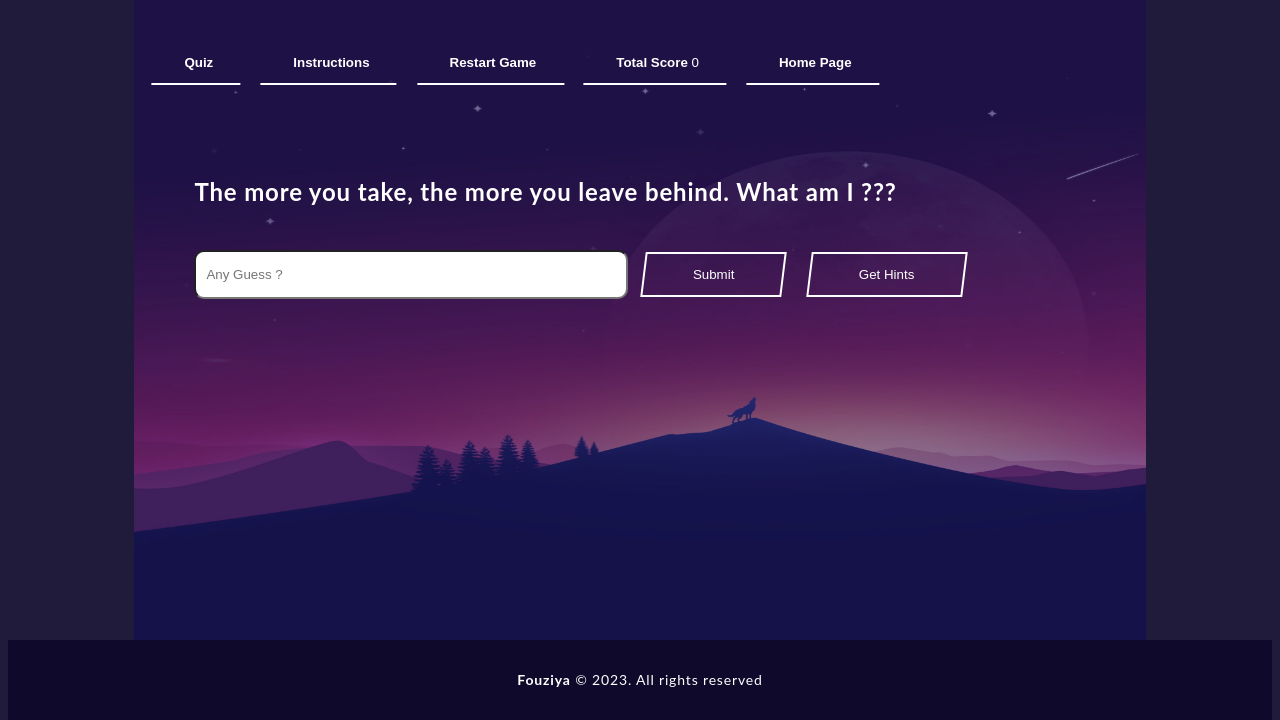
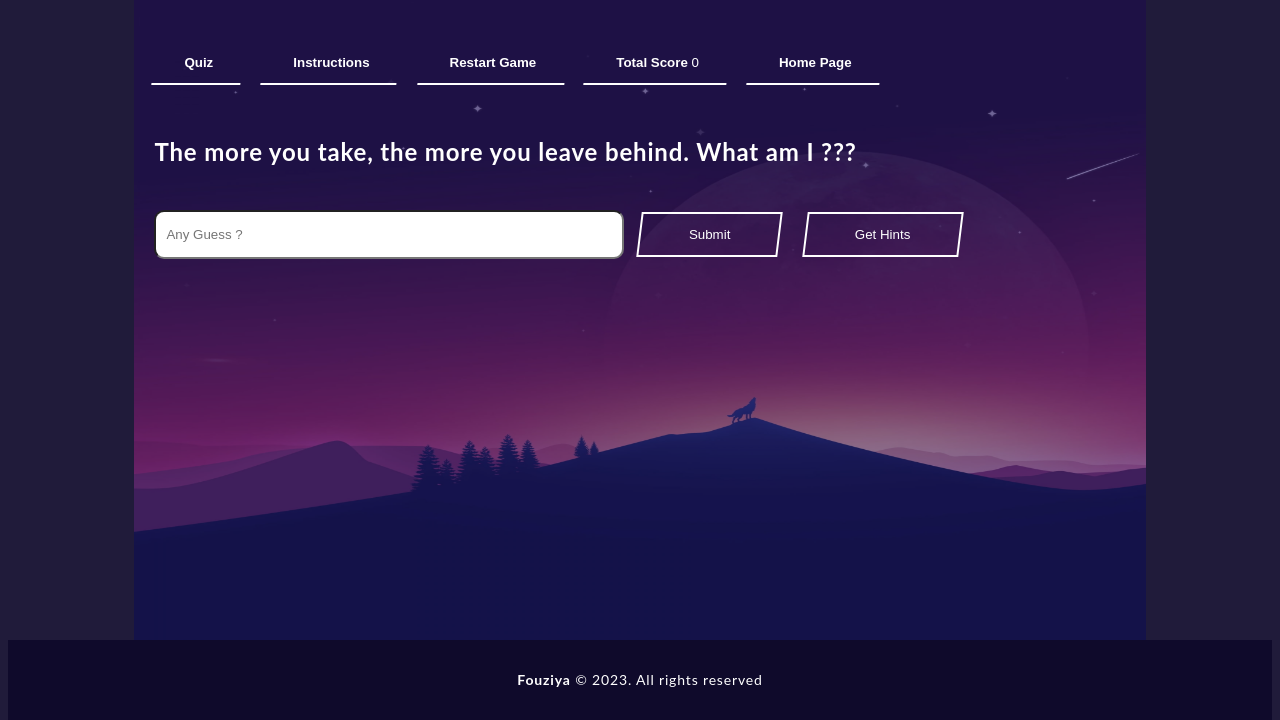
Before and after one commit to Fouziya-28/game-application, a Flask app: page /clues/game.html in a window 1280 px wide. Shown: the part 114-834 px from the top of the page. Run offline with Flask 3, Linux system fonts and the light colour scheme.

Commit message:
Update Game room CSS

```diff
--- a/Game-Room/static/css/game-room.css
+++ b/Game-Room/static/css/game-room.css
@@ -253,7 +253,8 @@ body {
 .gameroom-banner .info h1,
 .gameroom-banner .info h2 {
     font-size: 5rem;
-    text-transform: uppercase
+    text-transform: uppercase;
+    margin: 0px !important;
 }
 .info{
     z-index: 999;
@@ -403,7 +404,7 @@ footer .image {
     border-radius: 10px;
   }
   #main-question{
-    padding: 50px;
+    padding: 10px;
   }
  .quiz{
      font-size: 24px;
```
